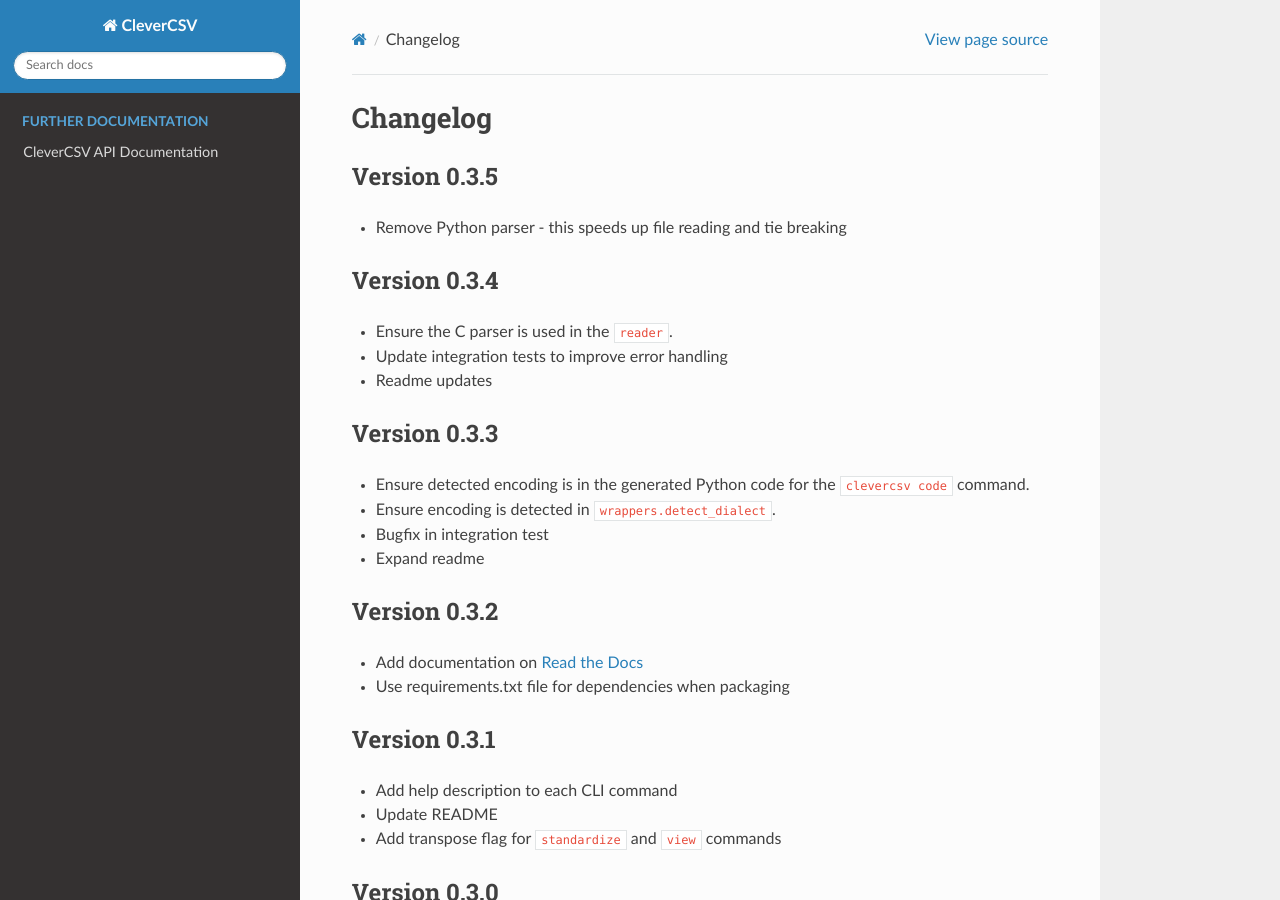
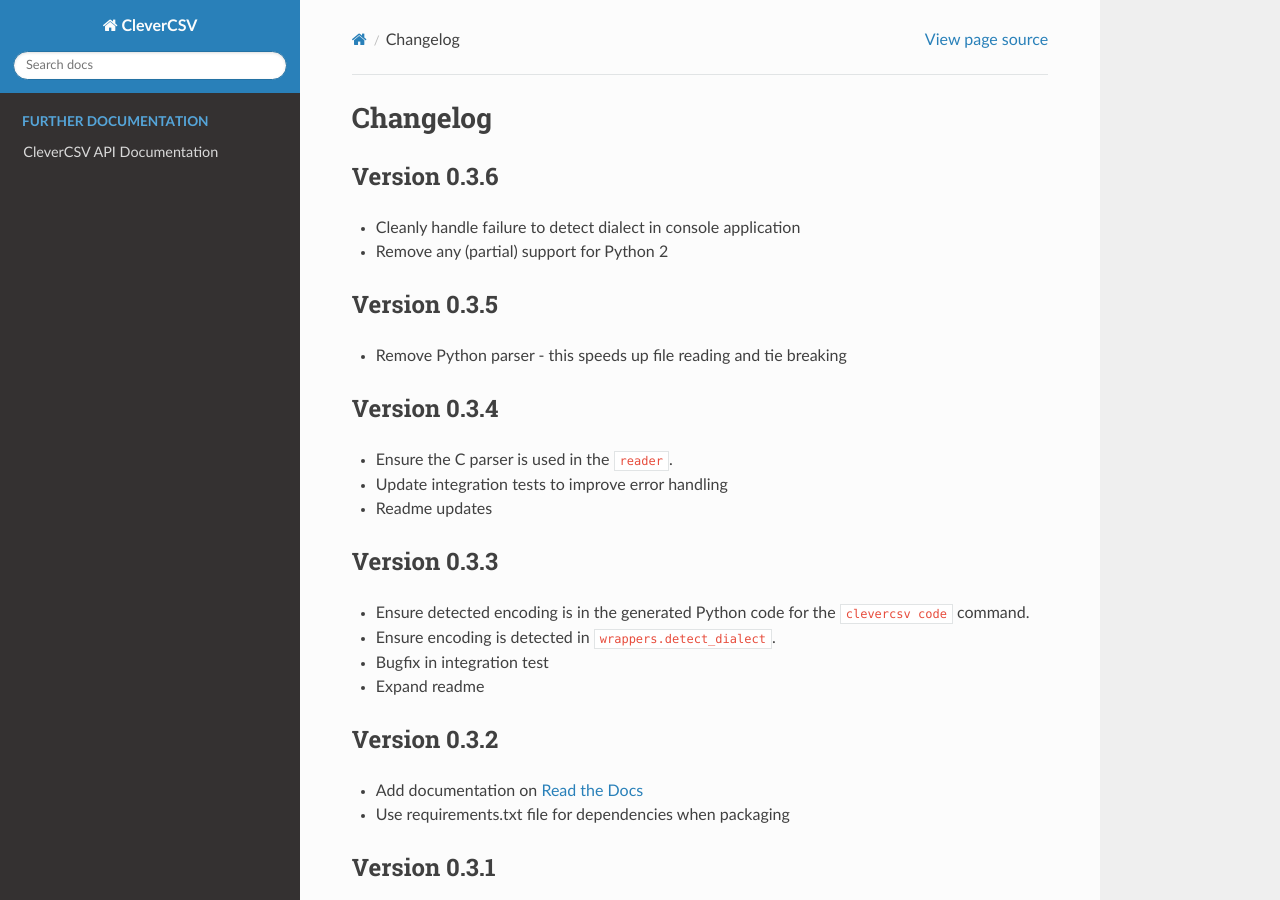
Before and after one commit to alan-turing-institute/CleverCSV, a Sphinx documentation site: the page built from docs/CHANGELOG.rst, in a window 1280 px wide and 900 px high. Built offline with Sphinx 7.4.7 and the Read the Docs theme 2.0.0, drawn with Linux system fonts in a browser that asks for light colours; pages that are not in the unit, such as notebooks, are missing from menus.

Commit message:
Bump version and update changelog

```diff
--- a/clevercsv/__version__.py
+++ b/clevercsv/__version__.py
@@ -1,5 +1,5 @@
 # -*- coding: utf-8 -*-
 
-VERSION = (0, 3, 5)
+VERSION = (0, 3, 6)
 
 __version__ = ".".join(map(str, VERSION))
--- a/docs/CHANGELOG.rst
+++ b/docs/CHANGELOG.rst
@@ -1,6 +1,13 @@
 
 Changelog
 =========
+
+Version 0.3.6
+-------------
+
+
+* Cleanly handle failure to detect dialect in console application
+* Remove any (partial) support for Python 2
 
 Version 0.3.5
 -------------
--- a/pyproject.toml
+++ b/pyproject.toml
@@ -1,6 +1,6 @@
 [tool.poetry]
 name = "clevercsv"
-version = "0.3.5"
+version = "0.3.6"
 description = "A drop-in replacement for the Python CSV module with improved dialect detection"
 authors = ["Gertjan van den Burg <gertjanvandenburg@gmail.com>"]
 license = "MIT"
```
Also changed, not shown: CHANGELOG.md (+5 -0 lines).
